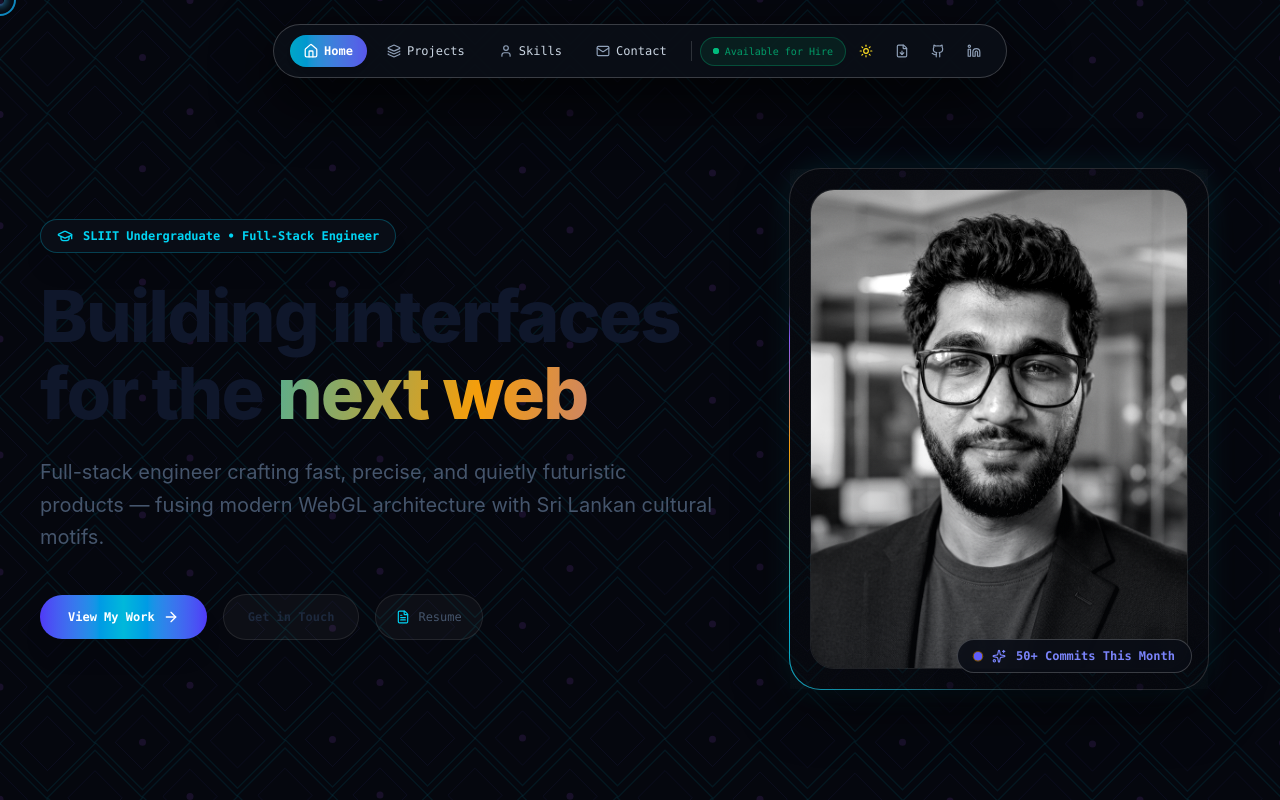
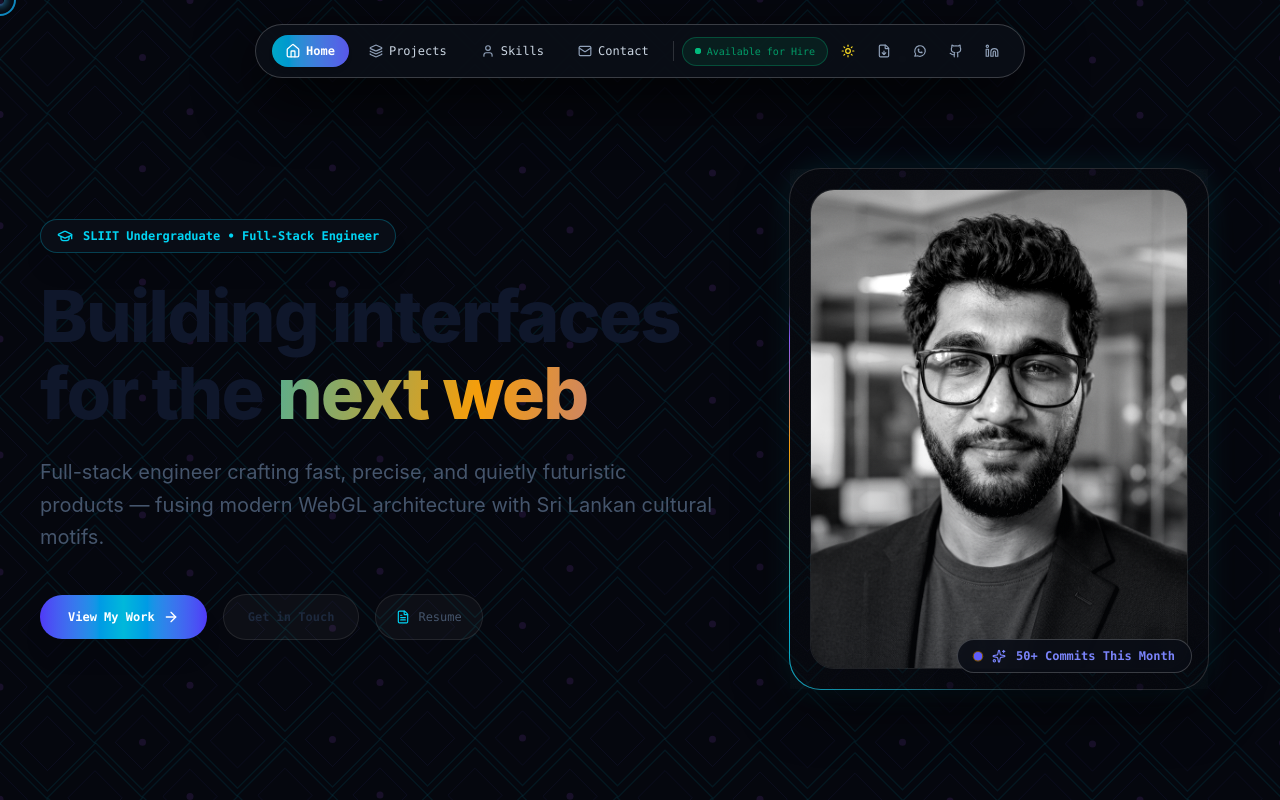
Before and after one commit to sasiruliyanage2004/portfolio-, a React (Vite) app: page / in a window 1280 px wide. Shown: the top 800 px of the page. Built offline with nearby package versions, Linux system fonts and the light colour scheme.

Commit message:
feat_add_whatsapp_quick_chat_links_across_footer_contact_terminal_and_floating_dock

```diff
--- a/src/components/Footer.jsx
+++ b/src/components/Footer.jsx
@@ -1,5 +1,5 @@
 import { useState, useEffect } from "react";
-import { Command, Heart, Clock, ArrowUpRight, Copy, Check, Mail, Sparkles, FolderGit2, Terminal, ShieldCheck, Zap } from "lucide-react";
+import { Command, Heart, Clock, ArrowUpRight, Copy, Check, Mail, Sparkles, Zap } from "lucide-react";
 
 const GithubIcon = (props) => (
   <svg viewBox="0 0 24 24" width="24" height="24" stroke="currentColor" strokeWidth="2" fill="none" strokeLinecap="round" strokeLinejoin="round" {...props}>
@@ -13,6 +13,13 @@ const LinkedinIcon = (props) => (
     <path d="M16 8a6 6 0 0 1 6 6v7h-4v-7a2 2 0 0 0-2-2 2 2 0 0 0-2 2v7h-4v-7a6 6 0 0 1 6-6z" />
     <rect x="2" y="9" width="4" height="12" />
     <circle cx="4" cy="4" r="2" />
+  </svg>
+);
+
+const WhatsAppIcon = (props) => (
+  <svg viewBox="0 0 24 24" width="24" height="24" stroke="currentColor" strokeWidth="2" fill="none" strokeLinecap="round" strokeLinejoin="round" {...props}>
+    <path d="M3 21l1.65-3.8a9 9 0 1 1 3.4 2.9L3 21" />
+    <path d="M9 10a.5.5 0 0 0 1 0V9a.5.5 0 0 0-1 0v1a5 5 0 0 0 5 5h1a.5.5 0 0 0 0-1h-1a.5.5 0 0 0 0 1" />
   </svg>
 );
 
@@ -133,7 +140,7 @@ export default function Footer({ onOpenCommandPalette }) {
 
       {/* Footer Bottom Bar */}
       <div className="relative z-10 py-5 border-t border-white/10 dark:border-white/10 light-theme:border-slate-300/60 flex flex-col md:flex-row items-center justify-between gap-4 font-mono text-xs text-slate-400">
-        <div className="flex items-center gap-6">
+        <div className="flex flex-wrap items-center gap-6">
           <a
             href="https://github.com/sasiruliyanage2004"
             target="_blank"
@@ -150,6 +157,14 @@ export default function Footer({ onOpenCommandPalette }) {
           >
             <LinkedinIcon className="h-4 w-4" /> LinkedIn <ArrowUpRight className="h-3.5 w-3.5" />
           </a>
+          <a
+            href="https://wa.me/94715700953?text=Hi%20Sasiru,%20I%20visited%20your%20portfolio%20and%20would%20like%20to%20connect!"
+            target="_blank"
+            rel="noopener noreferrer"
+            className="flex items-center gap-1.5 font-bold hover:text-emerald-400 transition-colors"
+          >
+            <WhatsAppIcon className="h-4 w-4 text-emerald-400" /> WhatsApp <ArrowUpRight className="h-3.5 w-3.5" />
+          </a>
         </div>
 
         <p className="flex items-center gap-1.5 opacity-80">
--- a/src/components/cyber/ContactCyber.jsx
+++ b/src/components/cyber/ContactCyber.jsx
@@ -17,9 +17,17 @@ const LinkedinIcon = (props) => (
   </svg>
 );
 
+const WhatsAppIcon = (props) => (
+  <svg viewBox="0 0 24 24" width="24" height="24" stroke="currentColor" strokeWidth="2" fill="none" strokeLinecap="round" strokeLinejoin="round" {...props}>
+    <path d="M3 21l1.65-3.8a9 9 0 1 1 3.4 2.9L3 21" />
+    <path d="M9 10a.5.5 0 0 0 1 0V9a.5.5 0 0 0-1 0v1a5 5 0 0 0 5 5h1a.5.5 0 0 0 0-1h-1a.5.5 0 0 0 0 1" />
+  </svg>
+);
+
 const SOCIALS = [
   { icon: GithubIcon, href: "https://github.com/sasiruliyanage2004", label: "GitHub" },
   { icon: LinkedinIcon, href: "https://www.linkedin.com/in/sasiruliyanage", label: "LinkedIn" },
+  { icon: WhatsAppIcon, href: "https://wa.me/94715700953?text=Hi%20Sasiru,%20I%20visited%20your%20portfolio%20and%20would%20like%20to%20connect!", label: "WhatsApp" },
 ];
 
 function MagneticIcon({ icon: Icon, href, label }) {
@@ -111,7 +119,7 @@ export default function ContactCyber() {
       case "help":
         newHistory.push({
           type: "out",
-          text: "AVAILABLE COMMANDS:\n  whoami    - Display developer identity & background\n  projects  - Jump to Projects & Builds section\n  skills    - Jump to Skills Matrix section\n  contact   - Display email & phone details\n  github    - Open GitHub repository\n  clear     - Clear shell output",
+          text: "AVAILABLE COMMANDS:\n  whoami    - Display developer identity & background\n  projects  - Jump to Projects & Builds section\n  skills    - Jump to Skills Matrix section\n  contact   - Display email & phone details\n  whatsapp  - Direct chat on WhatsApp (+94 71 57 00 953)\n  github    - Open GitHub repository\n  clear     - Clear shell output",
         });
         break;
       case "whoami":
@@ -131,8 +139,12 @@ export default function ContactCyber() {
       case "contact":
         newHistory.push({
           type: "out",
-          text: "Email: liyanagesasiru@gmail.com\nPhone: +94 71 57 00 953\nLocation: Western Province, Sri Lanka",
+          text: "Email: liyanagesasiru@gmail.com\nPhone: +94 71 57 00 953\nWhatsApp: wa.me/94715700953\nLocation: Western Province, Sri Lanka",
         });
+        break;
+      case "whatsapp":
+        newHistory.push({ type: "out", text: "Opening WhatsApp chat..." });
+        window.open("https://wa.me/94715700953?text=Hi%20Sasiru,%20I%20visited%20your%20portfolio%20and%20would%20like%20to%20connect!", "_blank");
         break;
       case "github":
         newHistory.push({ type: "out", text: "Opening https://github.com/sasiruliyanage2004..." });
@@ -197,10 +209,18 @@ export default function ContactCyber() {
             Let's build something <span className="text-gradient">worth shipping</span>
           </h2>
 
-          {/* Interactive Copy-to-Clipboard Badges */}
+          {/* Interactive Copy-to-Clipboard Badges & WhatsApp Quick Link */}
           <div className="mt-6 flex flex-wrap items-center justify-center gap-3 font-mono text-xs">
             <CopyBadge value="liyanagesasiru@gmail.com" icon={Mail} label="liyanagesasiru@gmail.com" />
-            <CopyBadge value="+94715700953" icon={Phone} label="+94 71 57 00 953" />
+            <a
+              href="https://wa.me/94715700953?text=Hi%20Sasiru,%20I%20visited%20your%20portfolio%20and%20would%20like%20to%20connect!"
+              target="_blank"
+              rel="noopener noreferrer"
+              className="glass-panel inline-flex items-center gap-2 rounded-full px-4 py-2 hover:border-emerald-400/50 hover:text-emerald-400 transition-all cursor-pointer"
+            >
+              <WhatsAppIcon className="h-3.5 w-3.5 text-emerald-400" />
+              <span>+94 71 57 00 953 (WhatsApp)</span>
+            </a>
             <span className="glass-panel inline-flex items-center gap-2 rounded-full px-4 py-2">
               <MapPin className="h-3.5 w-3.5 text-indigo-400" />
               Western Province, Sri Lanka
@@ -345,7 +365,7 @@ export default function ContactCyber() {
                   type="text"
                   value={cmdInput}
                   onChange={(e) => setCmdInput(e.target.value)}
-                  placeholder="Type 'help', 'whoami', 'projects', 'skills', or 'contact'..."
+                  placeholder="Type 'help', 'whoami', 'projects', 'skills', 'contact', or 'whatsapp'..."
                   className="w-full bg-transparent font-mono text-xs focus:outline-none"
                 />
               </form>
--- a/src/components/cyber/FloatingDockCyber.jsx
+++ b/src/components/cyber/FloatingDockCyber.jsx
@@ -14,6 +14,13 @@ const LinkedinIcon = (props) => (
     <path d="M16 8a6 6 0 0 1 6 6v7h-4v-7a2 2 0 0 0-2-2 2 2 0 0 0-2 2v7h-4v-7a6 6 0 0 1 6-6z" />
     <rect x="2" y="9" width="4" height="12" />
     <circle cx="4" cy="4" r="2" />
+  </svg>
+);
+
+const WhatsAppIcon = (props) => (
+  <svg viewBox="0 0 24 24" width="24" height="24" stroke="currentColor" strokeWidth="2" fill="none" strokeLinecap="round" strokeLinejoin="round" {...props}>
+    <path d="M3 21l1.65-3.8a9 9 0 1 1 3.4 2.9L3 21" />
+    <path d="M9 10a.5.5 0 0 0 1 0V9a.5.5 0 0 0-1 0v1a5 5 0 0 0 5 5h1a.5.5 0 0 0 0-1h-1a.5.5 0 0 0 0 1" />
   </svg>
 );
 
@@ -159,6 +166,17 @@ export default function FloatingDockCyber({ theme, toggleTheme }) {
               <FileDown className="h-3.5 w-3.5" />
             </a>
             <a
+              href="https://wa.me/94715700953?text=Hi%20Sasiru,%20I%20visited%20your%20portfolio%20and%20would%20like%20to%20connect!"
+              target="_blank"
+              rel="noopener noreferrer"
+              aria-label="WhatsApp"
+              className={`flex h-8 w-8 items-center justify-center rounded-full transition-colors ${
+                isLightMode ? "text-slate-600 hover:text-emerald-600 hover:bg-slate-200/80" : "text-slate-400 hover:text-emerald-400 hover:bg-white/10"
+              }`}
+            >
+              <WhatsAppIcon className="h-3.5 w-3.5" />
+            </a>
+            <a
               href="https://github.com/sasiruliyanage2004"
               target="_blank"
               rel="noopener noreferrer"
```
